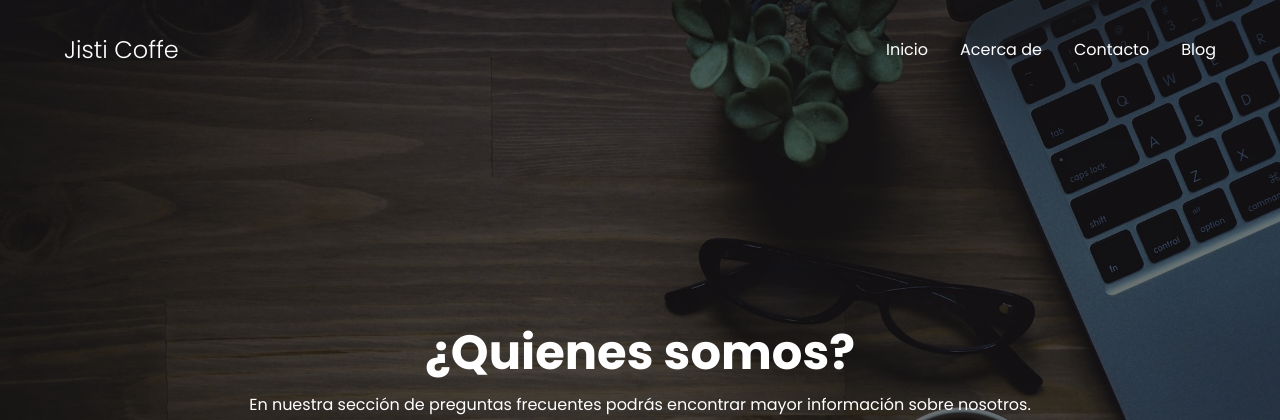
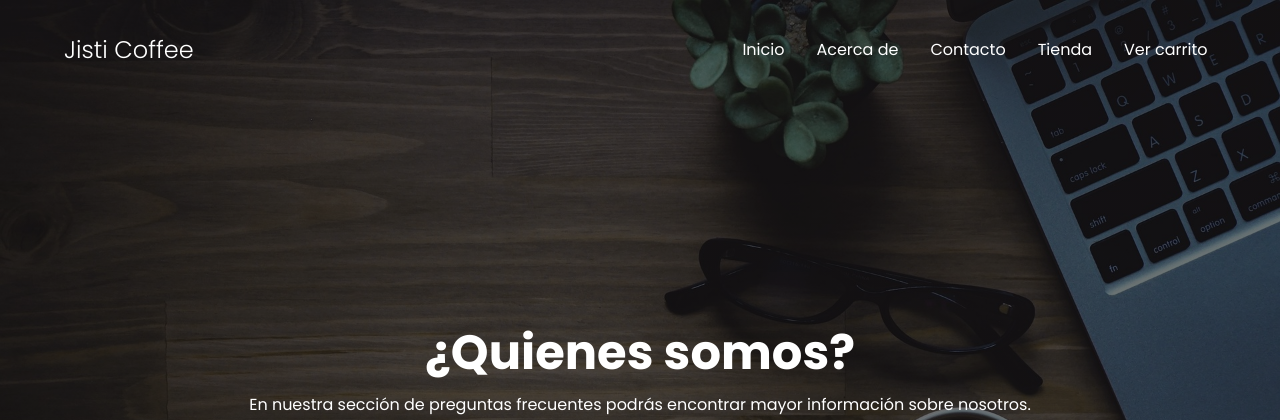
Before and after one commit to magabri3la/coffee-shop, a PHP site: page /nosotros.php in a window 1280 px wide. Shown: the top 420 px of the page. Run offline with PHP 8.4, Linux system fonts and the light colour scheme; tables that the repository leaves empty or names only in its code hold one stand-in row (values such as "Sample post").

Commit message:
update estilos de carrito y tienda, menu nosotros

```diff
--- a/js/trivia.js
+++ b/js/trivia.js
@@ -131,4 +131,4 @@ function nextQuestion() {
   }
 }
 
-showQuestion();
+//showQuestion();
--- a/nosotros.php
+++ b/nosotros.php
@@ -17,22 +17,32 @@
     <header class="hero">
         <nav class="nav container">
             <div class="nav__logo">
-                <h2 class="nav__title">Jisti Coffe</h2>
+                <h2 class="nav__title">Jisti Coffee</h2>
             </div>
             <ul class="nav__link nav__link--menu">
                 <li class="nav__items">
-                    <a href="home.html" class="nav__links">Inicio</a>
+                    <a href="home.php" class="nav__links">Inicio</a>
                 </li>
                 <li class="nav__items">
-                    <a href="nosotros.html" class="nav__links">Acerca de</a>
+                    <a href="nosotros.php" class="nav__links">Acerca de</a>
                 </li>
                 <li class="nav__items">
-                    <a href="contacto.html" class="nav__links">Contacto</a>
+                    <a href="contacto.php" class="nav__links">Contacto</a>
                 </li>
                 <li class="nav__items">
-                    <a href="#" class="nav__links">Blog</a>
+                    <a href="tienda.php" class="nav__links">Tienda</a>
                 </li>
-
+                <li class="nav__items">
+                    <a href="ver_carrito.php" class="nav__links">
+                        Ver carrito <?php
+                                        include_once "funciones.php";
+                                        $conteo = count(obtenerIdsDeProductosEnCarrito());
+                                        if ($conteo > 0) {
+                                            printf("(%d)", $conteo);
+                                        }
+                                        ?>&nbsp;<i class="fa fa-shopping-cart"></i>
+                    </a>
+                </li>
                 <img src="./img/close.svg" alt="" class="nav__close">
             </ul>
             <div class="nav__menu">
--- a/styles/styles.css
+++ b/styles/styles.css
@@ -207,7 +207,7 @@ CABECERA
 
 #title-carta {
   color: var(--color-blanco);
-  margin: 40px 0;
+  margin: 0 0 40px 0;
   font-family: var(--fuente-principal);
   text-align: center;
   font-size: 56px;
@@ -321,7 +321,7 @@ svg {
 .column {
   display: flex;
   flex-direction: column;
-  justify-content: center;
+  /* justify-content: center; */
   align-items: center;
   text-align: center;
   /* Alineación del texto en el centro */
--- a/tienda.php
+++ b/tienda.php
@@ -4,8 +4,7 @@ include_once "funciones.php";
 $productos = obtenerProductos();
 ?>
 
-<section>
-    <div class="contenedor">
+<section class="container">
     <h2 id="title-carta">CARTA</h2>
     <div class="rowProducts">
         <?php foreach ($productos as $producto) { ?>
@@ -41,5 +40,4 @@ $productos = obtenerProductos();
                 </div>
         <?php } ?>
     </div>
-    </div>
 </section>
--- a/ver_carrito.php
+++ b/ver_carrito.php
@@ -2,6 +2,9 @@
 <?php
 include_once "funciones.php";
 $productos = obtenerProductosEnCarrito();
+?>
+<div class="container">
+    <?php
     if (count($productos) <= 0) {
         ?>
         <section class="hero is-info">
@@ -77,3 +80,4 @@ if (count($productos) <= 0) {
             </div>
         </div>
     <?php } ?>
+</div>
```
Lines whose indentation alone changed are shown as unchanged.
